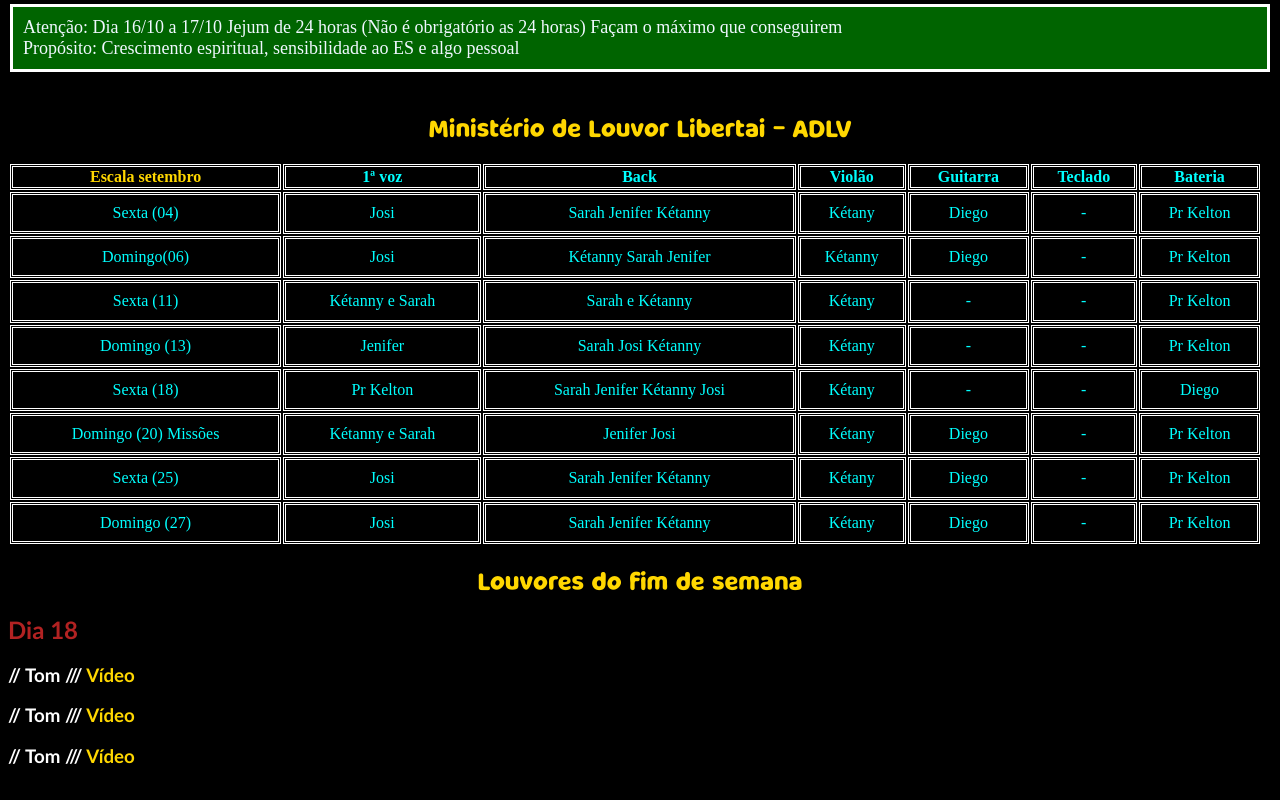
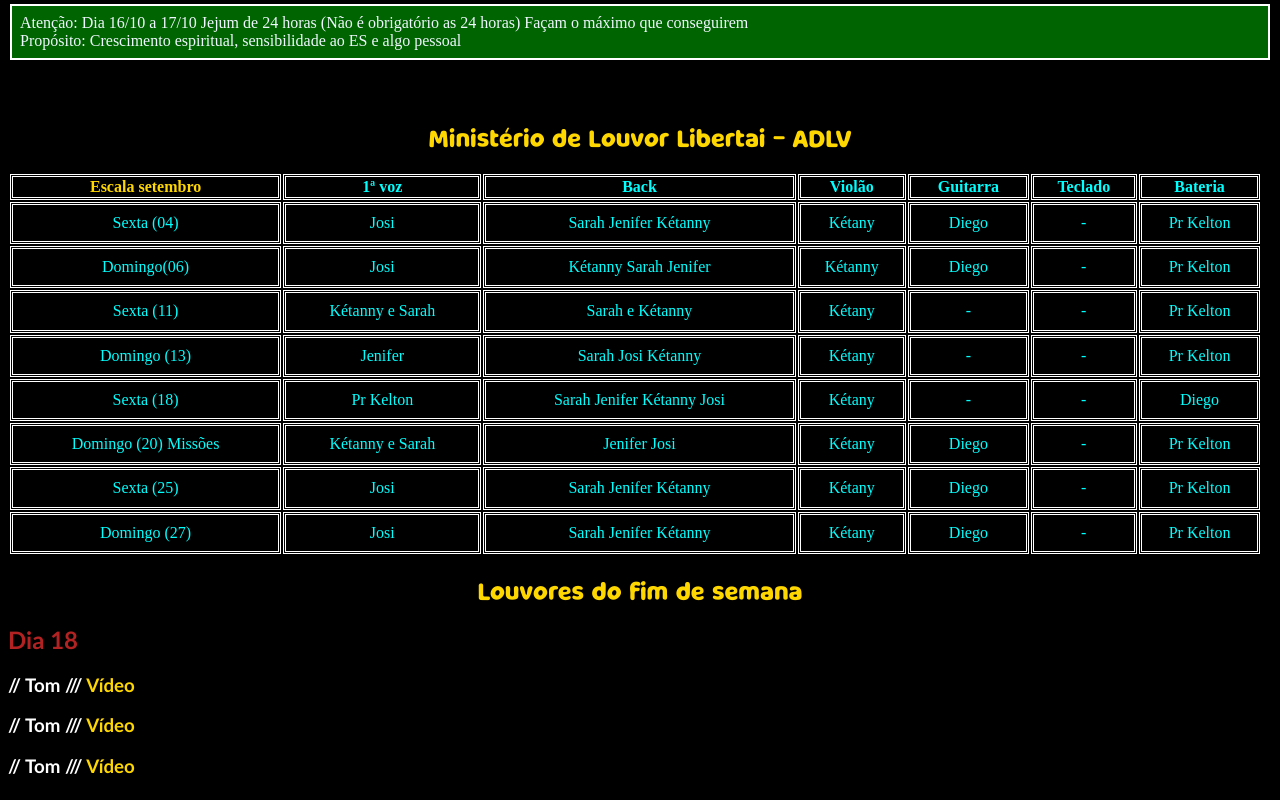
Before and after one commit to Souza-Silva86/escala-louvor, a plain HTML site: page index.html in a window 1280 px wide. Shown: the top 800 px of the page. Drawn offline with Linux system fonts and the light colour scheme; a web font is replaced by a local one.

Commit message:
Alteração de margem, letra e cabeçalho

```diff
--- a/style.css
+++ b/style.css
@@ -64,17 +64,17 @@ header{
     background-color: darkgreen;
     position: fixed;
     color: aliceblue;
-    font-size: 18px;
-    padding: 10px;
+    font-size: 16px;
+    padding: 8px;
     top: 4px;
-    border:solid white 3px;
+    border:solid white 2px;
 
 
 
 }
 
 body{
-    padding-top:85px;
+    padding-top:95px;
 
 
 }
```
